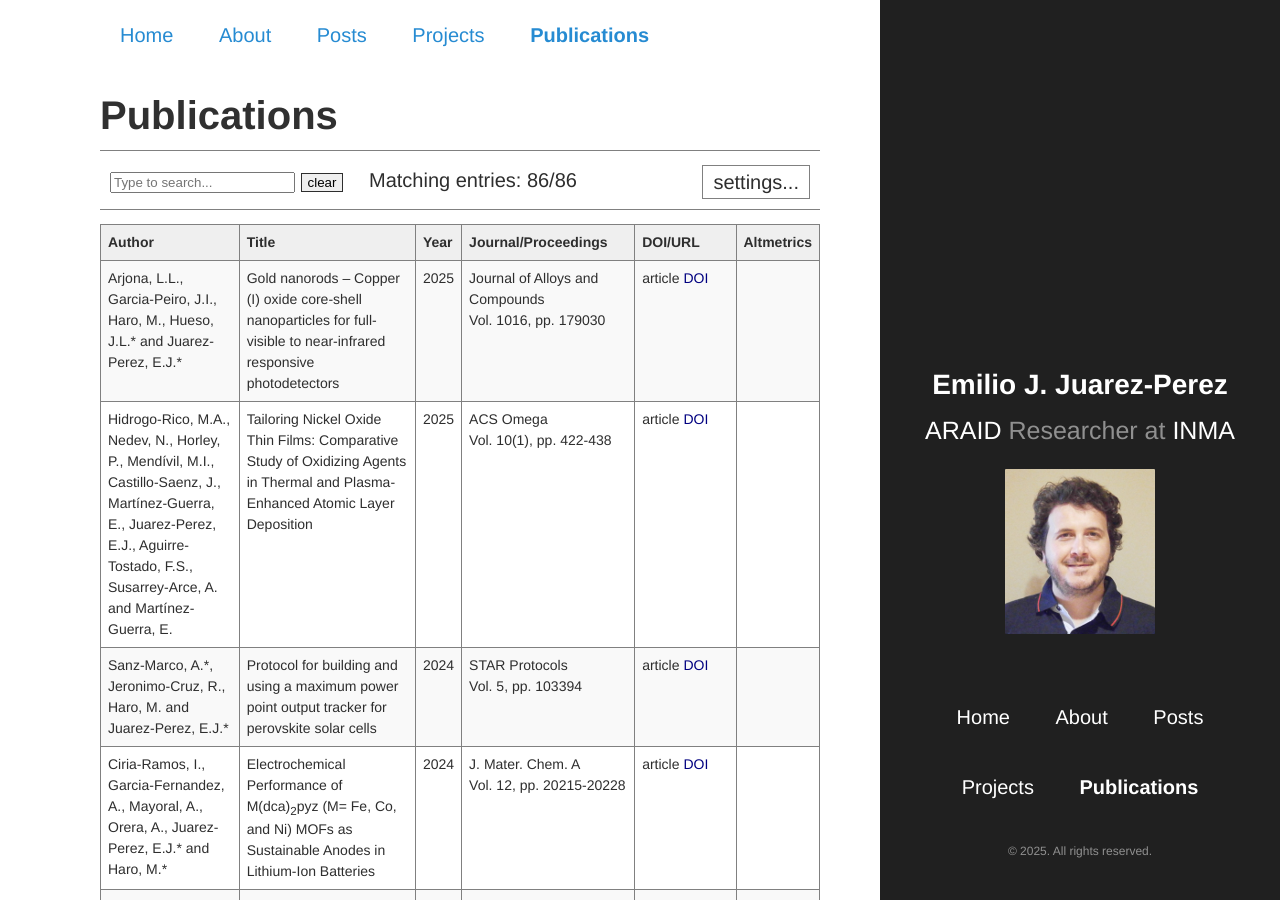
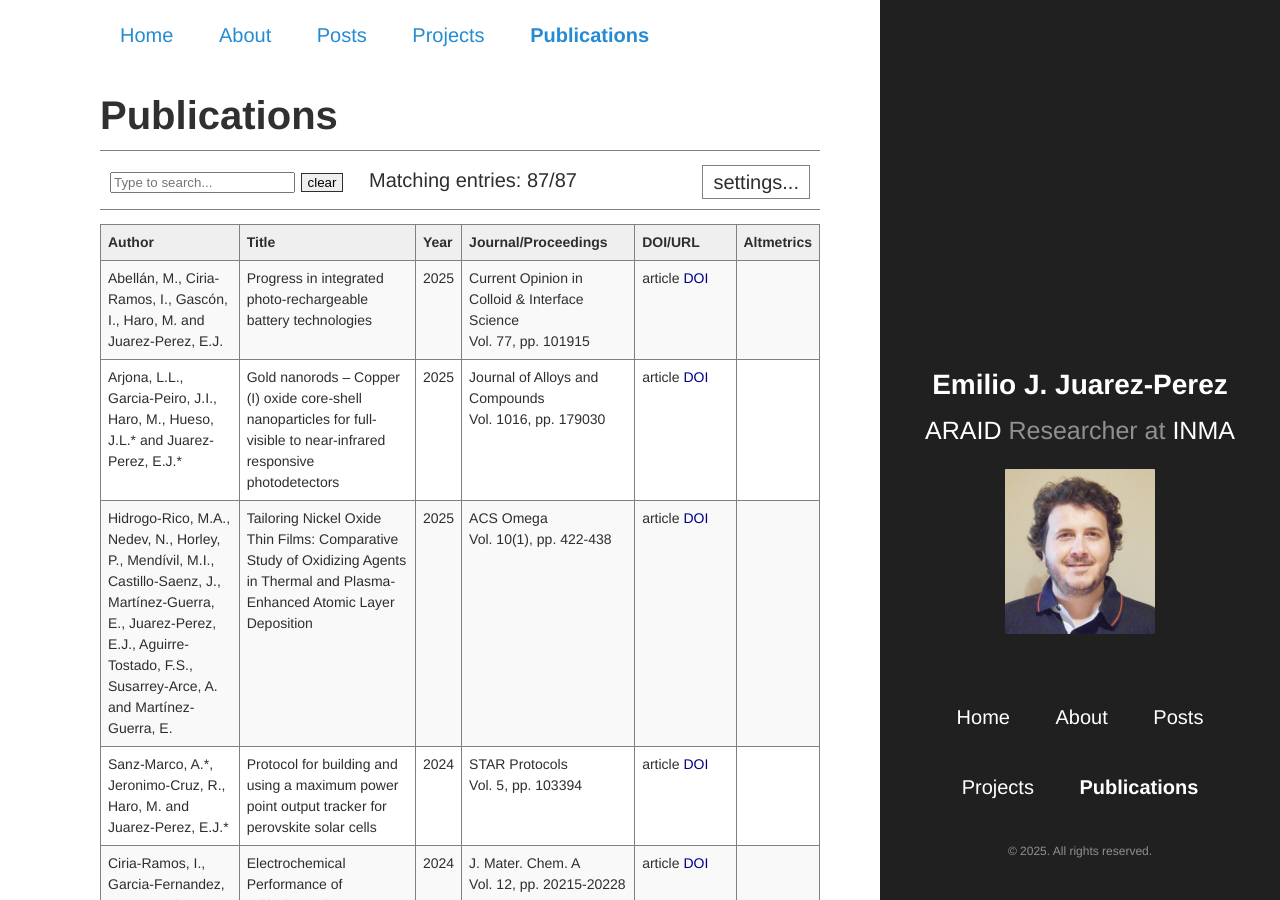
Before and after one commit to ejjpweb/ejjpweb.github.io, a Jekyll site: the page built from Publications.md, in a window 1280 px wide and 900 px high. Built offline with Jekyll 4.4.1, drawn with Linux system fonts in a browser that asks for light colours; comment, search, counter and statistics services are not loaded; some of the changed text lies outside the part shown.

Commit message:
modification Publications.md, dimmer post

```diff
--- a/Publications.md
+++ b/Publications.md
@@ -346,24 +346,31 @@ p.infolinks { margin: 0.3em 0em 0em 0em; padding: 0px; }
 <thead><tr><th width="20%">Author</th><th width="30%">Title</th><th width="5%">Year</th><th width="30%">Journal/Proceedings</th><th width="10%">DOI/URL</th><th width="5%">Altmetrics</th></tr></thead>
 
 
+<tbody>
 
+	<tr id="Abellan2025Progress101915" class="entry">
+	<td>Abellán, M., Ciria-Ramos, I., Gascón, I., Haro, M. and Juarez-Perez, E.J.</td>
+	<td>Progress in integrated photo-rechargeable battery technologies</td>
+	<td>2025</td>
+	<td>Current Opinion in Colloid & Interface Science<br/>Vol. 77, pp. 101915</td>
+	<td>article <a href="https://doi.org/10.1016/j.cocis.2025.101915">DOI</a> </td>
+	<td> <div class='altmetric-embed' data-badge-type='donut' data-hide-no-mentions='true' data-badge-popover="left" data-doi="10.1016/j.cocis.2025.101915" ></div> <span class="__dimensions_badge_embed__" data-style="small_rectangle" data-doi="10.1016/j.cocis.2025.101915"> </span></td>
+</tr>
 
-
-<tbody>
 	<tr id="Arjona2025Gold179030" class="entry">
 	<td>Arjona, L.L., Garcia-Peiro, J.I., Haro, M., Hueso, J.L.* and Juarez-Perez, E.J.*</td>
 	<td>Gold nanorods – Copper (I) oxide core-shell nanoparticles for full-visible to near-infrared responsive photodetectors</td>
 	<td>2025</td>
-	<td>Journal of Alloys and Compounds<br/>Vol. 1016, pp. 179030&nbsp;</td>
+	<td>Journal of Alloys and Compounds<br/>Vol. 1016, pp. 179030</td>
 	<td>article <a href="https://doi.org/10.1016/j.jallcom.2025.179030">DOI</a> </td>
-	<td> <div class='altmetric-embed' data-badge-type='donut' data-hide-no-mentions='true' data-badge-popover="left" data-doi="10.1016/j.jallcom.2025.179030" ></div> <span class="__dimensions_badge_embed__" data-style="small_rectangle" data-doi="10.1016/j.jallcom.2025.179030" > </span></td>
+	<td> <div class='altmetric-embed' data-badge-type='donut' data-hide-no-mentions='true' data-badge-popover="left" data-doi="10.1016/j.jallcom.2025.179030" ></div> <span class="__dimensions_badge_embed__" data-style="small_rectangle" data-doi="10.1016/j.jallcom.2025.179030"> </span></td>
+</tr>
 
-</tr>
 <tr id="Hidrogo-Rico2025Tailoring422" class="entry">
 	<td>Hidrogo-Rico, M.A., Nedev, N., Horley, P., Mendívil, M.I., Castillo-Saenz, J., Martínez-Guerra, E., Juarez-Perez, E.J., Aguirre-Tostado, F.S., Susarrey-Arce, A. and Martínez-Guerra, E.</td>
 	<td>Tailoring Nickel Oxide Thin Films: Comparative Study of Oxidizing Agents in Thermal and Plasma-Enhanced Atomic Layer Deposition</td>
 	<td>2025</td>
-	<td>ACS Omega<br/>Vol. 10(1), pp. 422-438&nbsp;</td>
+	<td>ACS Omega<br/>Vol. 10(1), pp. 422-438</td>
 	<td>article <a href="https://doi.org/10.1021/acsomega.4c06606">DOI</a> </td>
 	<td> <div class='altmetric-embed' data-badge-type='donut' data-hide-no-mentions='true' data-badge-popover="left" data-doi="10.1021/acsomega.4c06606" ></div> <span class="__dimensions_badge_embed__" data-style="small_rectangle" data-doi="10.1021/acsomega.4c06606" > </span></td>
 
@@ -373,7 +380,7 @@ p.infolinks { margin: 0.3em 0em 0em 0em; padding: 0px; }
 	<td>Sanz-Marco, A.*, Jeronimo-Cruz, R., Haro, M. and Juarez-Perez, E.J.*</td>
 	<td>Protocol for building and using a maximum power point output tracker for perovskite solar cells</td>
 	<td>2024</td>
-	<td>STAR Protocols<br/>Vol. 5, pp. 103394&nbsp;</td>
+	<td>STAR Protocols<br/>Vol. 5, pp. 103394</td>
 	<td>article <a href="https://doi.org/10.1016/j.xpro.2024.103394">DOI</a> </td>
 	<td> <div class='altmetric-embed' data-badge-type='donut' data-hide-no-mentions='true' data-badge-popover="left" data-doi="10.1016/j.xpro.2024.103394" ></div> <span class="__dimensions_badge_embed__" data-style="small_rectangle" data-doi="10.1016/j.xpro.2024.103394" > </span></td>
 </tr>
```
Also changed, not shown: other parts of Publications.md (+1 -1 lines), _posts/2025-05-04-Programmable-Light-Dimmer.md (+6 -0 lines), imgs/foto-dimmer-asemble-box.png (added).
